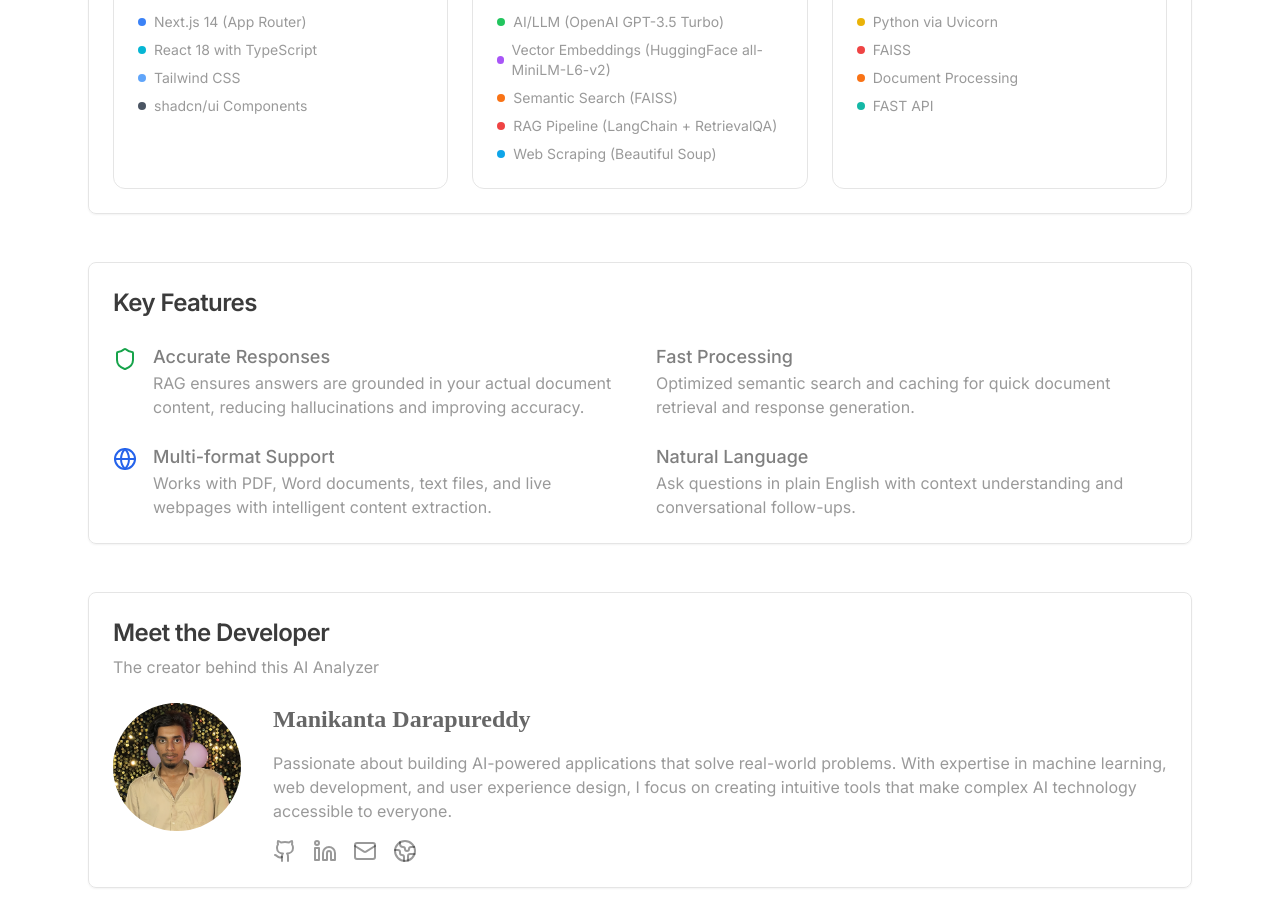
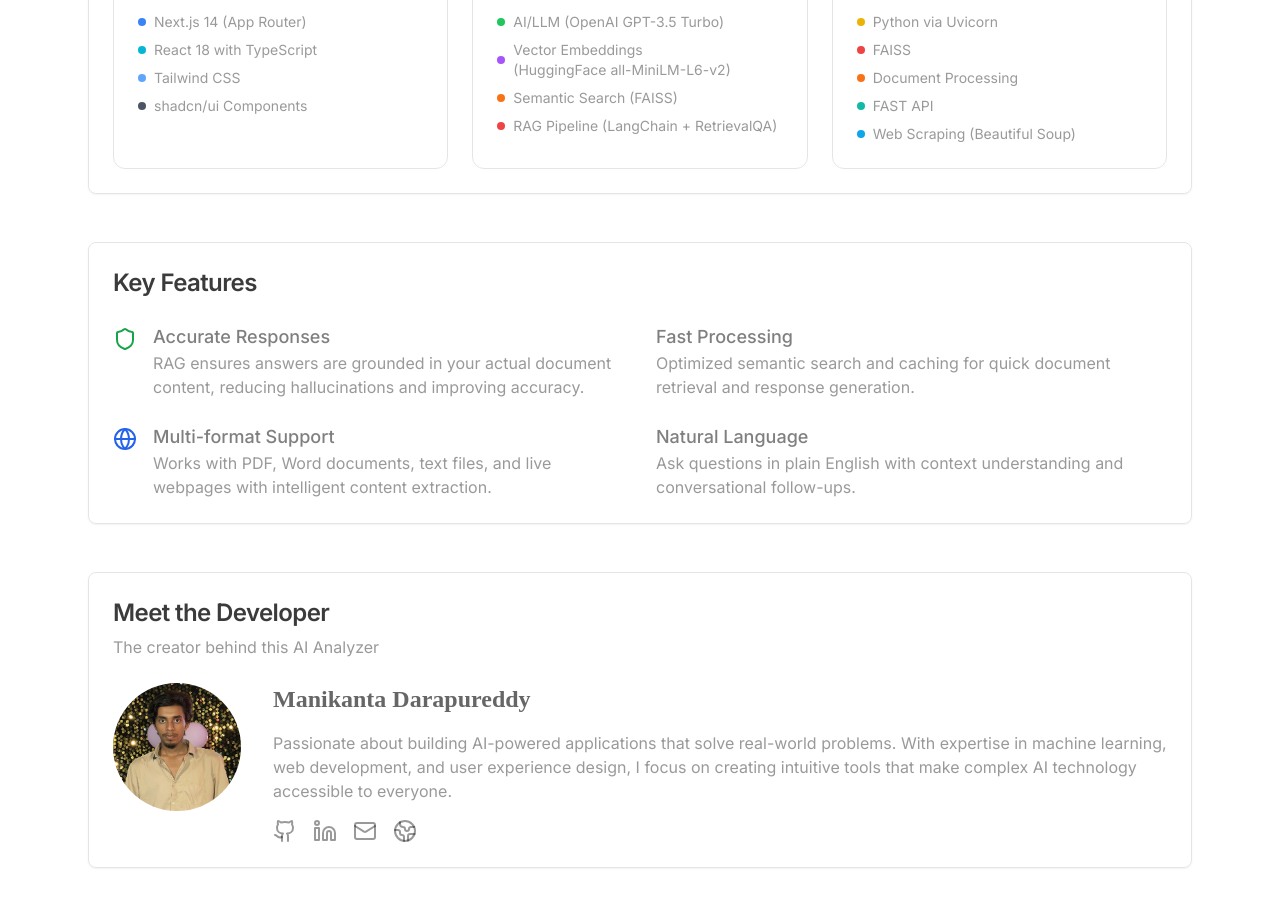
Before and after one commit to chinni-d/AI_Analyzer, a Next.js app: page /about in a window 1280 px wide. Shown: the part 1080-1995 px from the top of the page. Built offline with nearby package versions, Linux system fonts and the light colour scheme; no server answers.

Commit message:
tech added properly

```diff
--- a/app/about/page.tsx
+++ b/app/about/page.tsx
@@ -181,7 +181,7 @@ export default function AboutPage() {
                       </div>
                       <div className="flex items-center gap-2">
                         <div className="w-2 h-2 bg-purple-500 rounded-full"></div>
-                        <span>Vector Embeddings (HuggingFace all-MiniLM-L6-v2)</span>
+                        <span>Vector Embeddings <br />(HuggingFace all-MiniLM-L6-v2)</span>
                       </div>
                       <div className="flex items-center gap-2">
                         <div className="w-2 h-2 bg-orange-500 rounded-full"></div>
@@ -191,10 +191,7 @@ export default function AboutPage() {
                         <div className="w-2 h-2 bg-red-500 rounded-full"></div>
                         <span>RAG Pipeline (LangChain + RetrievalQA)</span>
                       </div>
-                      <div className="flex items-center gap-2">
-                        <div className="w-2 h-2 bg-sky-500 rounded-full"></div>
-                        <span>Web Scraping (Beautiful Soup)</span>
-                      </div>
+
                     </div>
                   </div>
                 </motion.div>
@@ -220,6 +217,10 @@ export default function AboutPage() {
                       <div className="flex items-center gap-2">
                         <div className="w-2 h-2 bg-teal-500 rounded-full"></div>
                         <span>FAST API</span>
+                      </div>
+                        <div className="flex items-center gap-2">
+                        <div className="w-2 h-2 bg-sky-500 rounded-full"></div>
+                        <span>Web Scraping (Beautiful Soup)</span>
                       </div>
                     </div>
                   </div>
```
